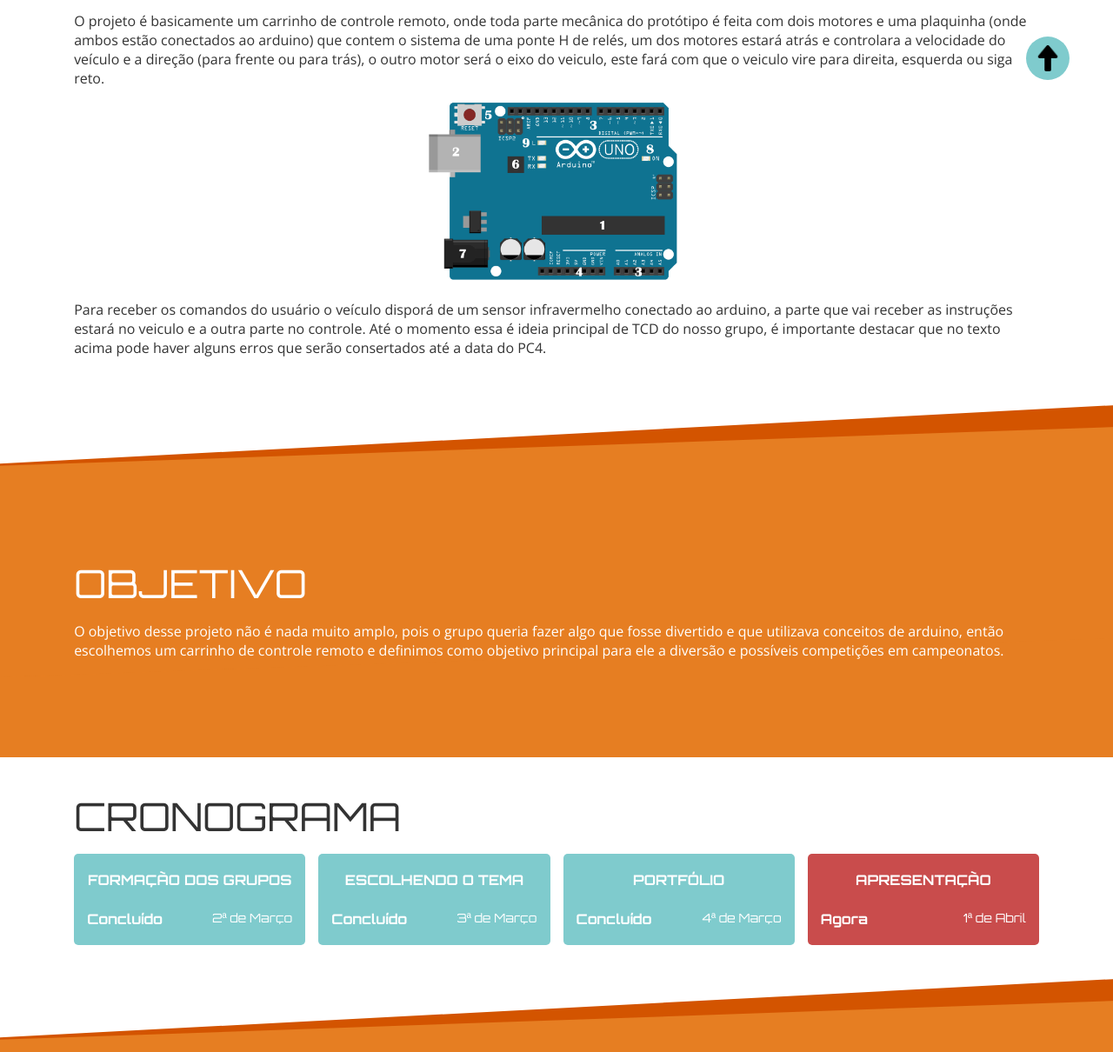
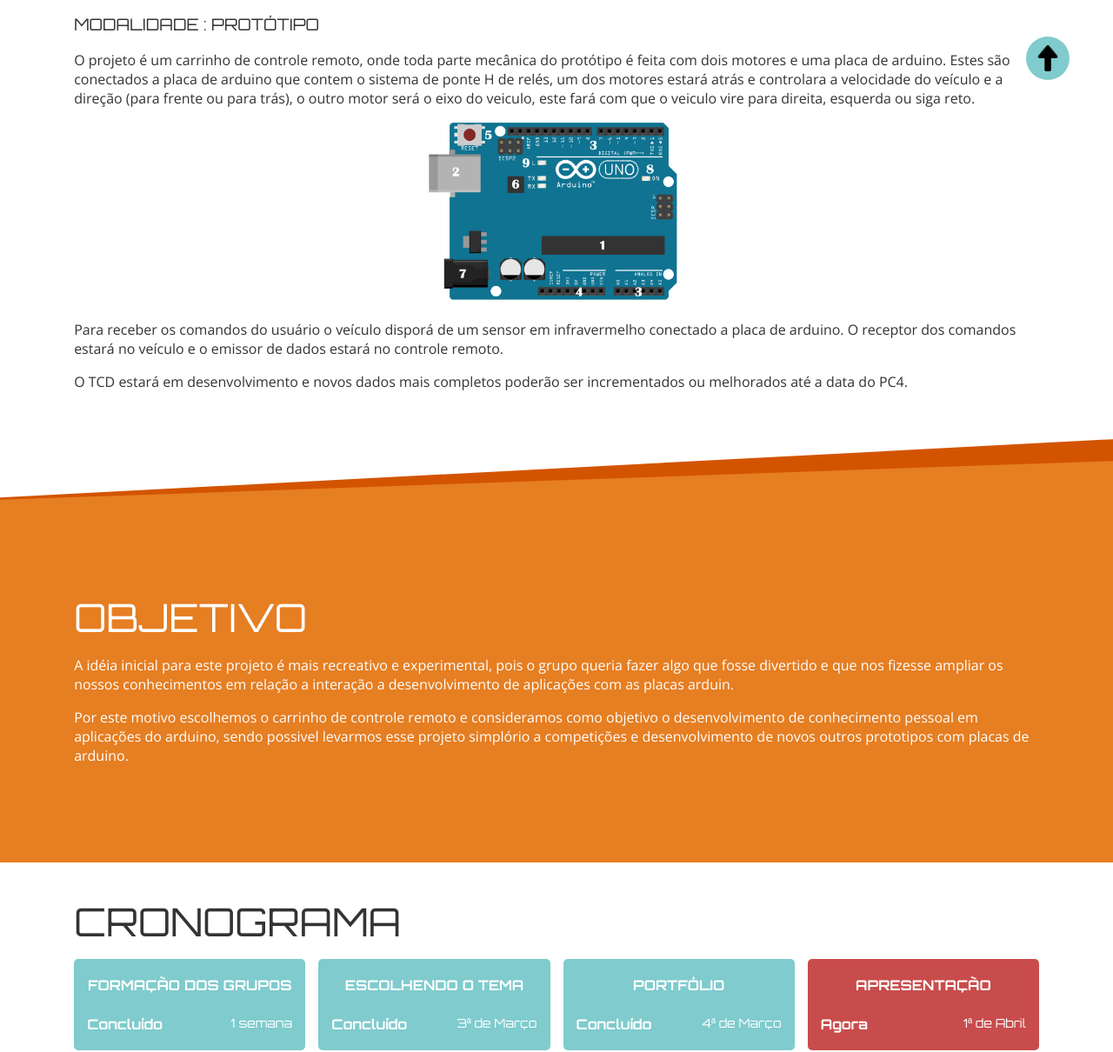
Before and after one commit to metrocamp-2016/P2P, a plain HTML site: page index.html in a window 1280 px wide. Shown: the part 658-1868 px from the top of the page at 87% size. Drawn offline with nearby package versions, Linux system fonts and the light colour scheme.

Commit message:
alterações de conteúdoi

```diff
--- a/index.html
+++ b/index.html
@@ -69,12 +69,16 @@
                     <div class="row">
                         <div class="col-xs-12 col-sm-12 col-md-6 col-lg-12">
                             <h2>O Projeto</h2>
-
-                            <p>O projeto é basicamente um carrinho de controle remoto, onde toda parte mecânica do protótipo é feita com dois motores e uma plaquinha (onde ambos estão conectados ao arduino) que contem o sistema de uma ponte H de relés, um dos motores estará atrás e controlara a velocidade do veículo e a direção (para frente ou para trás), o outro motor será o eixo do veiculo, este fará com que o veiculo vire para direita, esquerda ou siga reto.</p>
+                            <h3>Modalidade : Protótipo</h3>
+                            <p>O projeto é um carrinho de controle remoto, onde toda parte mecânica do protótipo é feita com dois motores e uma placa de arduino.
+                            Estes são conectados a placa de arduino que contem o sistema de ponte H de relés, um dos motores estará atrás e controlara a velocidade do veículo e a direção (para frente ou para trás), o outro motor será o eixo do veiculo, este fará com que o veiculo vire para direita, esquerda ou siga reto.</p>
                             <center><img src="assets/dist/images/post1-2.png" width="300" /></center>
                             <p>
-                            Para receber os comandos do usuário o veículo disporá de um sensor infravermelho conectado ao arduino, a parte que vai receber as instruções estará no veiculo e a outra parte no controle.
-                            Até o momento essa é ideia principal de TCD do nosso grupo, é importante destacar que no texto acima pode haver alguns erros que serão consertados até a data do PC4.
+                            Para receber os comandos do usuário o veículo disporá de um sensor em infravermelho conectado a placa de arduino. O receptor dos comandos estará no veículo e o emissor de dados estará no controle remoto.
+                            </p>
+                            <p>
+                            O TCD estará em desenvolvimento e novos dados mais completos poderão ser incrementados ou melhorados até a data do PC4.
+
                             </p>
                         </div>
                     </div>
@@ -86,7 +90,10 @@
                     <div class="row">
                         <div class="col-xs-12 col-sm-12 col-md-12 col-lg-12">
                             <h2>Objetivo</h2>
-                            <p>O objetivo desse projeto não é nada muito amplo, pois o grupo queria fazer algo que fosse divertido e que utilizava conceitos de arduino, então escolhemos um carrinho de controle remoto e definimos como objetivo principal para ele a diversão e possíveis competições em campeonatos.</p>
+                            <p>A idéia inicial para este projeto é mais recreativo e experimental, pois o grupo queria fazer algo que fosse divertido e que nos fizesse ampliar os nossos conhecimentos em relação a interação a desenvolvimento de aplicações com as placas arduin.</p>
+                            <p>
+                                Por este motivo escolhemos o carrinho de controle remoto e consideramos como objetivo o desenvolvimento de conhecimento pessoal em aplicações do arduino, sendo possivel levarmos esse projeto simplório a competições e desenvolvimento de novos outros prototipos com placas de arduino.
+                            </p>
                         </div>
                     </div>
                 </div>
@@ -97,6 +104,7 @@
                     <div class="row">
                         <div class="col-xs-12 col-sm-12 col-md-12 col-lg-12">
                             <h2>Cronograma</h2>
+
                             <ul class="tasks">
                                 <!-- BEGIN : TASK 1 -->
                                 <li class="task">
@@ -107,7 +115,7 @@
                                             </span>
 
                                             <span class="task__date">
-                                                2ª de Março
+                                                1 semana
                                             </span>
                                         </div>
                                 </li>
@@ -188,7 +196,7 @@
                                     <img src="assets/dist/images/tiago.jpg" class="img-radius"/>
                                     <h2 class="author__name">Thiago Haas</h2>
                                     <a href="mailto:thiago-haas@hotmail.com">thiago-haas@hotmail.com</a>
-                                    <div class="author__curso">Engenharia da Computação</div>
+                                    <div class="author__curso">Engenharia de Controle e Automação </div>
                                     <div class="author__ra">454.875.158-08</div>
                                 </li>
                             </ul>
```
